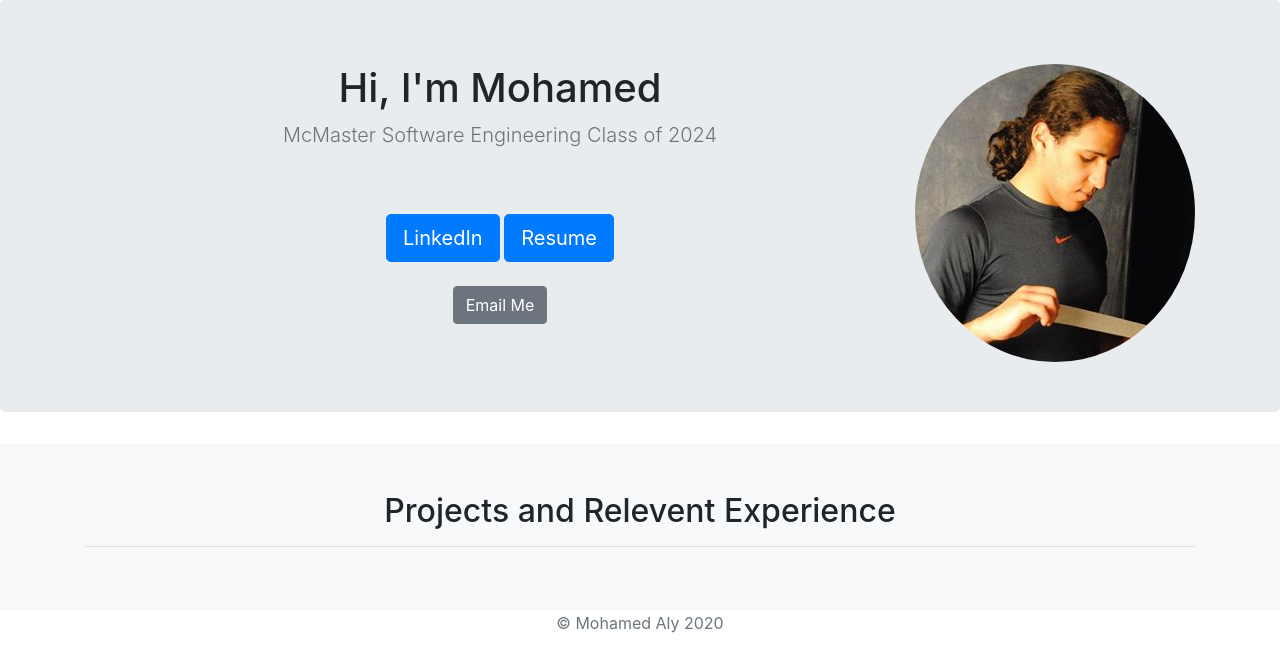
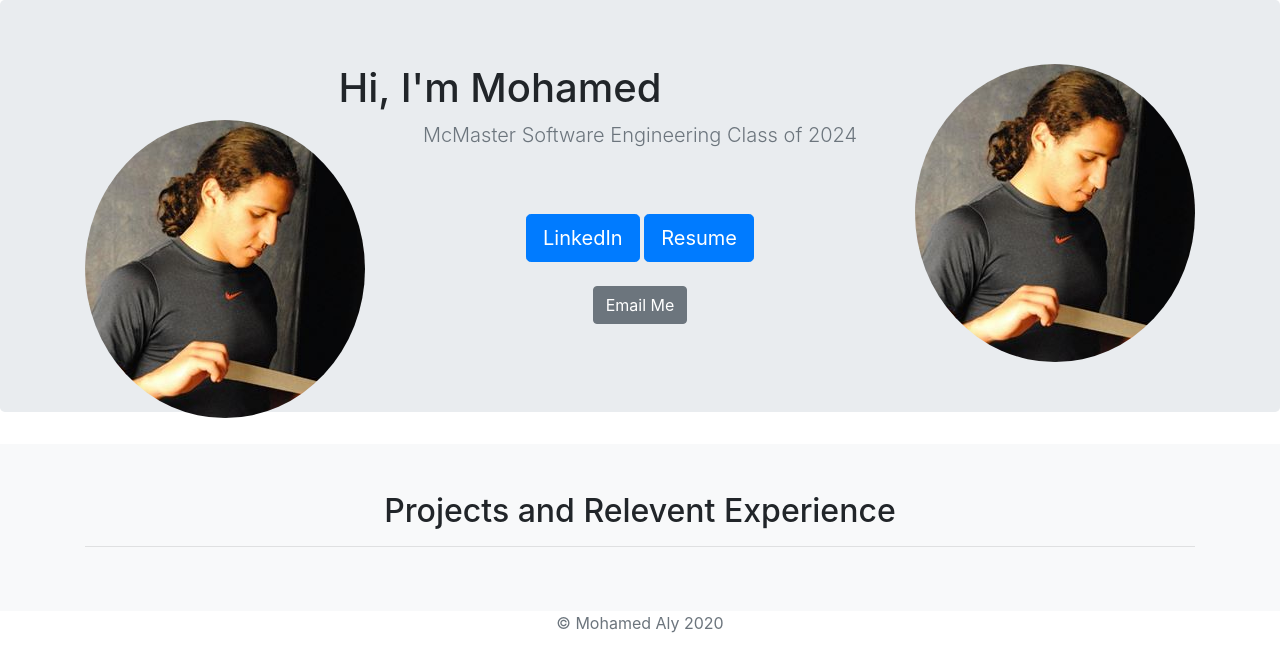
Before and after one commit to MohamedAly8/resumewebsite, a Django app: page / in a window 1280 px wide. Shown: the part 56-714 px from the top of the page. Run offline with Django 3.2, Linux system fonts and the light colour scheme; data that the repository does not hold is empty; some libraries are stand-ins or nearby versions.

Commit message:
fixing profile 3

```diff
--- a/jobs/templates/jobs/home.html
+++ b/jobs/templates/jobs/home.html
@@ -86,11 +86,13 @@
 
     <body>
 
-    <img class="img-fluid  float-right" src="{% static 'Profile.jpg' %}">
+    <img class="img-fluid float-right" src="{% static 'Profile.jpg' %}">
+
     </body>
 
       <h1 class="intro text-center">Hi, I'm Mohamed</h1>
 
+      <img class="img-fluid float-left" src="{% static 'Profile.jpg' %}">
 
 
       <p class="lead text-muted">McMaster Software Engineering Class of 2024</p>
```
